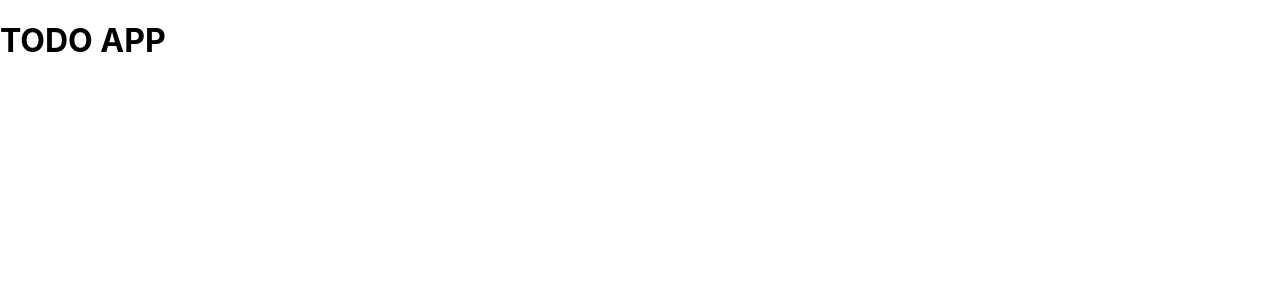
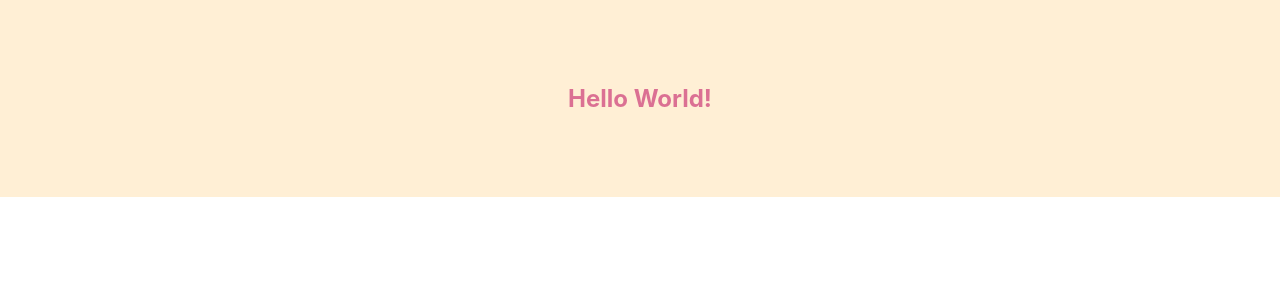
Before and after one commit to avg0043/todo-styled-app, a React (Create React App) app: page / in a window 1280 px wide. Shown: the top 300 px of the page. Built offline with nearby package versions, Linux system fonts and the light colour scheme.

Commit message:
Installed libraries: redux and styled-components

```diff
--- a/package.json
+++ b/package.json
@@ -8,7 +8,9 @@
     "@testing-library/user-event": "^7.2.1",
     "react": "^16.13.0",
     "react-dom": "^16.13.0",
-    "react-scripts": "3.4.0"
+    "react-scripts": "3.4.0",
+    "redux": "^4.0.5",
+    "styled-components": "^5.0.1"
   },
   "scripts": {
     "start": "react-scripts start",
--- a/src/App.js
+++ b/src/App.js
@@ -1,10 +1,22 @@
 import React from 'react'
+import styled from 'styled-components'
 
-function App() {
+const Wrapper = styled.section`
+  padding: 4em;
+  background: papayawhip;
+`
+
+const Title = styled.h1`
+  font-size: 1.5em;
+  text-align: center;
+  color: palevioletred;
+`
+
+const App = () => {
   return (
-    <div>
-      <h1>TODO APP</h1>
-    </div>
+    <Wrapper>
+      <Title>Hello World!</Title>
+    </Wrapper>
   )
 }
 
```
Also changed, not shown: jest.config.js (added, +15 -0 lines), src/setupTests.js (deleted, +0 -5 lines), 2 other files (tests, documents, lock files or other folders).
